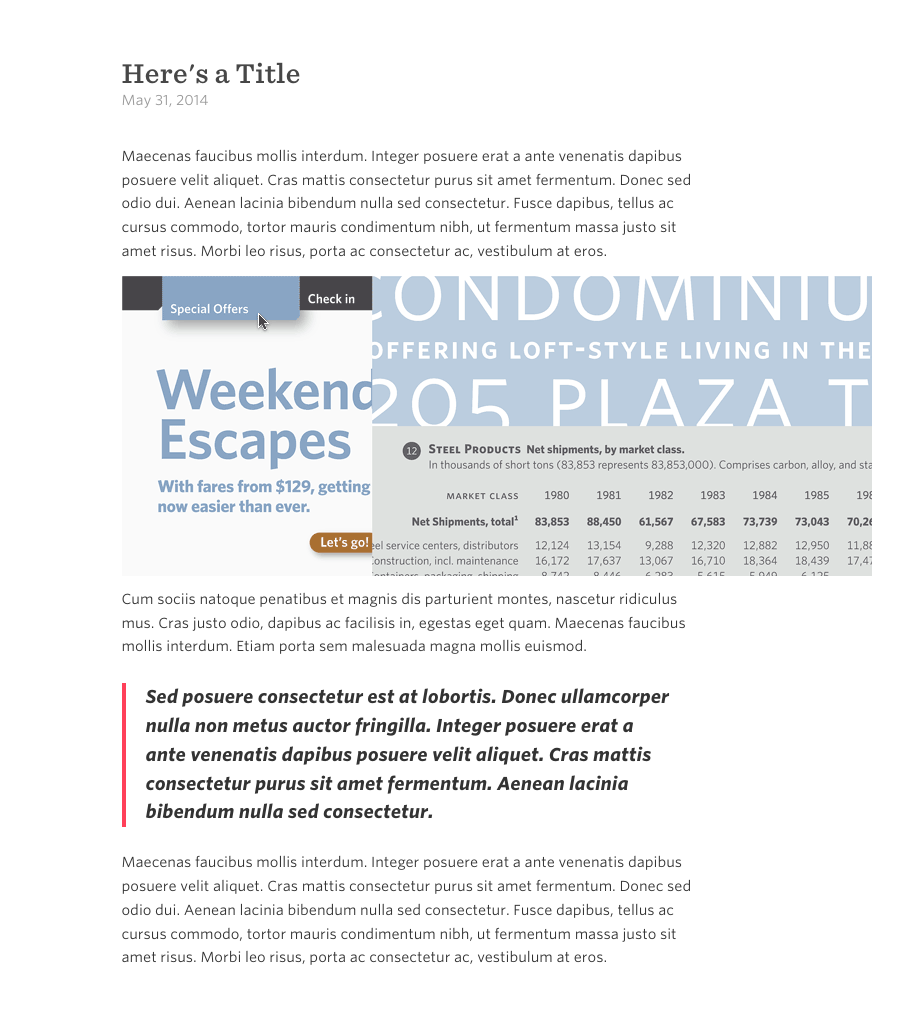
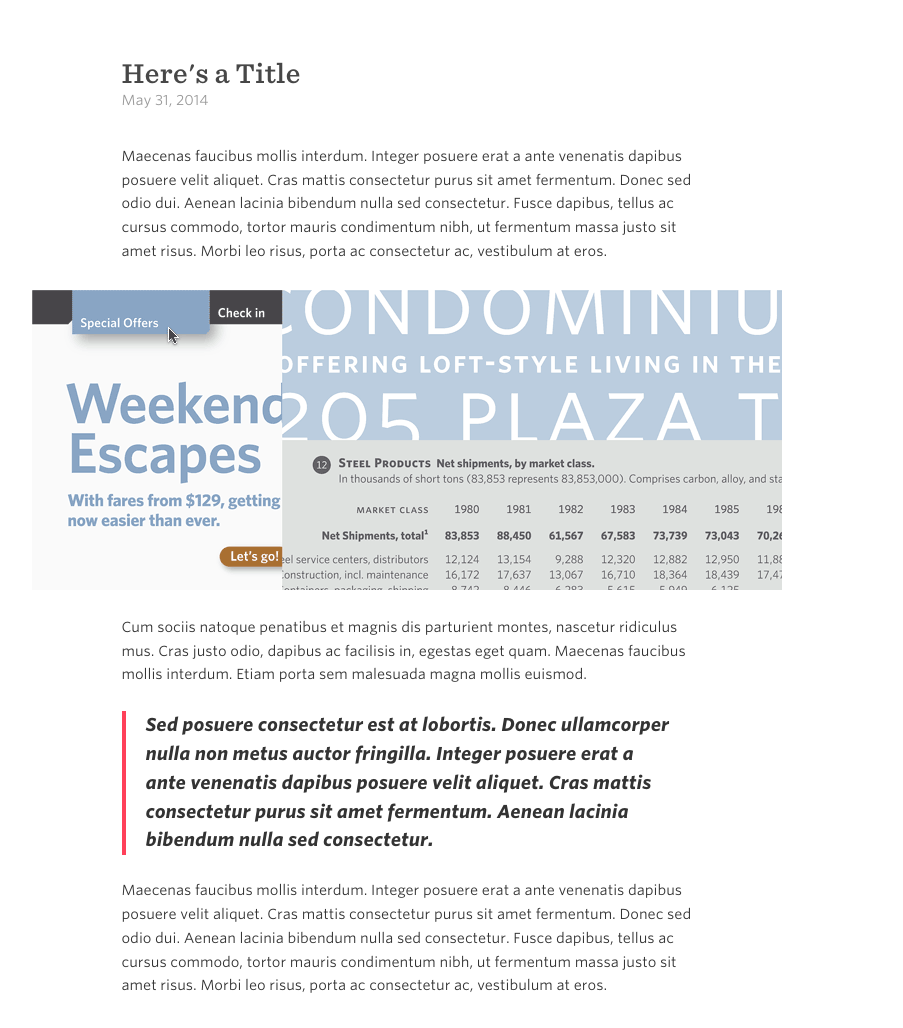
Before and after one commit to joshteague/joshteague.github.io, a Jekyll site: the page built from _posts/2014-05-31-a-post.markdown, in a window 1280 px wide. Shown: the whole page, without its empty margins (231-1134 px from the left). Built offline with Jekyll 4.4.1, drawn with Linux system fonts in a browser that asks for light colours; before the commit the page ends 1000 px from its top, so only the background shows below that.

Commit message:
another image

```diff
--- a/_sass/custom.scss
+++ b/_sass/custom.scss
@@ -262,6 +262,10 @@ article {
       line-height: 1.6em;
     }
   }
+  img {
+    max-width:800px;
+    margin:14px -90px;
+  }
 }
 
 @media (max-width: 979px) {
--- a/css/custom.css
+++ b/css/custom.css
@@ -299,36 +299,41 @@ article .desc {
   font-style: italic;
   line-height: 1.6em;
 }
+/* line 265, ../_sass/custom.scss */
+.post img {
+  max-width: 800px;
+  margin: 14px -90px;
+}
 
 @media (max-width: 979px) {
-  /* line 268, ../_sass/custom.scss */
+  /* line 272, ../_sass/custom.scss */
   .header {
     margin-top: 60px;
   }
 
-  /* line 272, ../_sass/custom.scss */
+  /* line 276, ../_sass/custom.scss */
   .bio {
     margin-bottom: 50px;
   }
 }
 @media (max-width: 480px) {
-  /* line 277, ../_sass/custom.scss */
+  /* line 281, ../_sass/custom.scss */
   .header {
     margin-top: 20px;
   }
 
-  /* line 281, ../_sass/custom.scss */
+  /* line 285, ../_sass/custom.scss */
   h1 {
     font-size: 24px;
     margin-top: 7px;
   }
 
-  /* line 286, ../_sass/custom.scss */
+  /* line 290, ../_sass/custom.scss */
   .bio {
     font-size: 24px;
   }
 
-  /* line 290, ../_sass/custom.scss */
+  /* line 294, ../_sass/custom.scss */
   .bio {
     margin-bottom: 30px;
   }
```
Also changed, not shown: assets/image.png (added).
